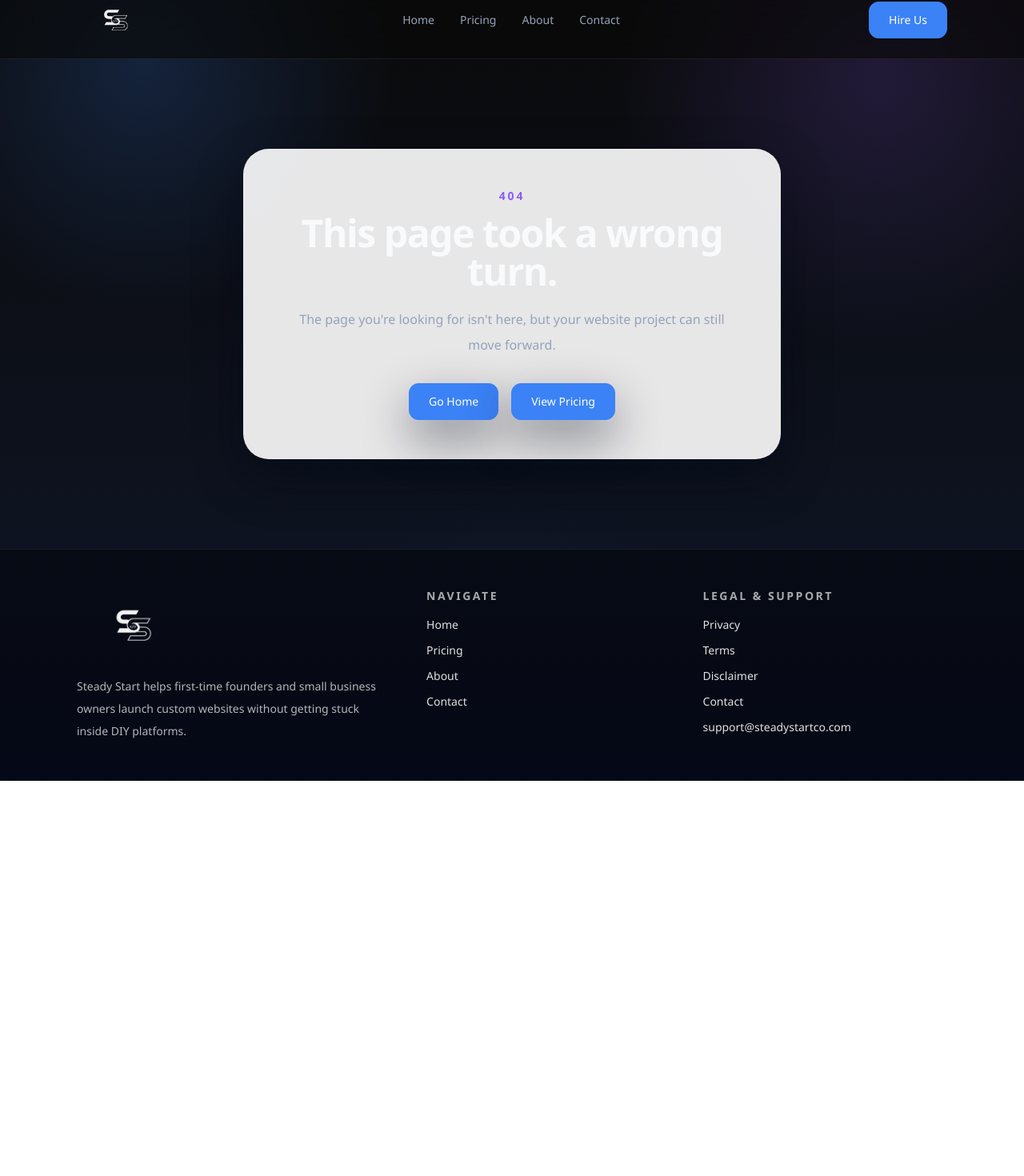
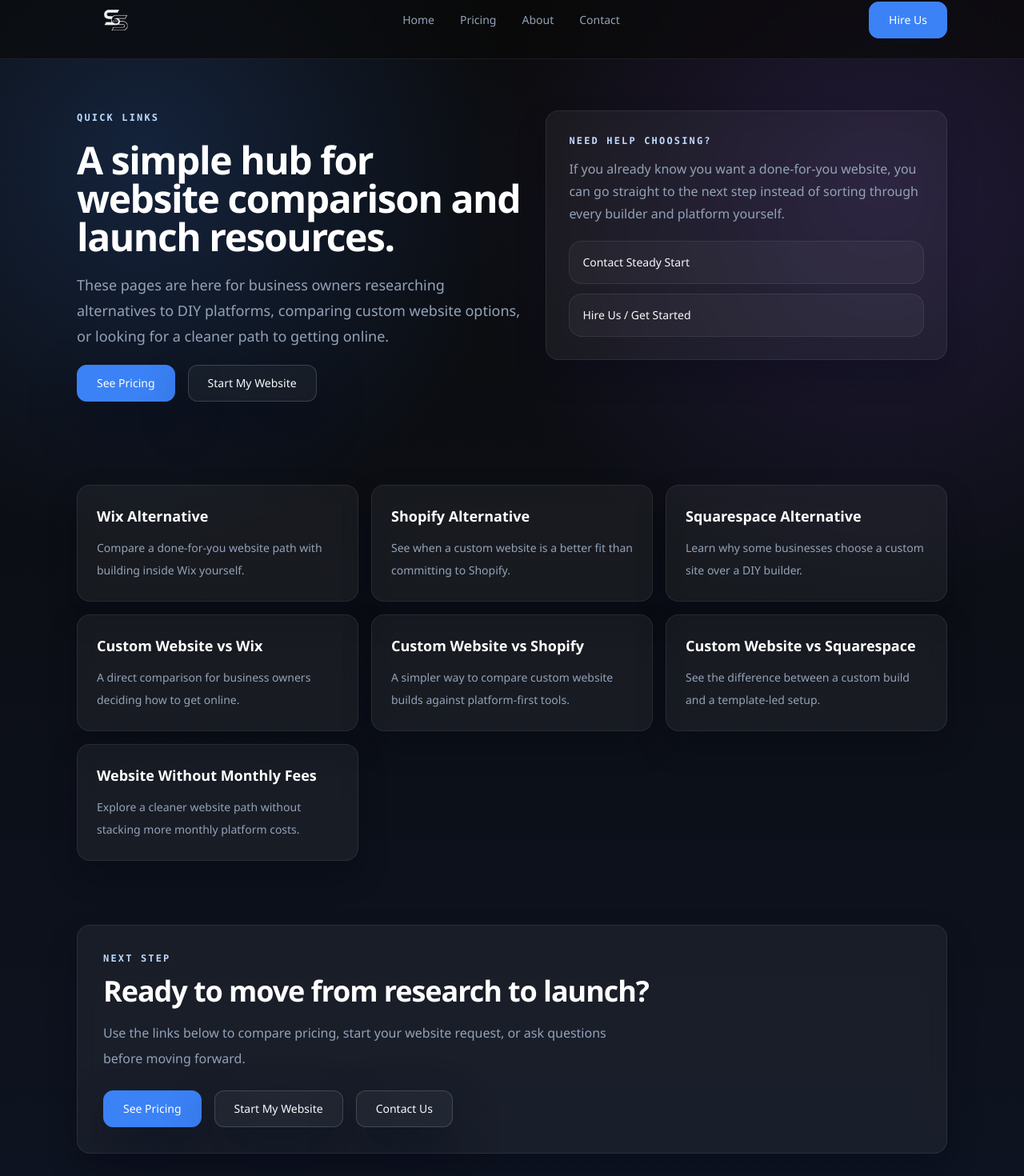
Before and after one commit to MySaaS1023/SS, a Next.js app: page /quick-links in a window 1280 px wide. Before the commit this address had no page. Shown: the part 23-1493 px from the top of the page at 80% size. Before the commit the page ends 999 px from the top, so only its background shows below. Built offline with nearby package versions, Linux system fonts and the light colour scheme.

Commit message:
Add quick links page and hidden SEO routes

```diff
--- /dev/null
+++ b/app/quick-links/page.tsx
@@ -0,0 +1,169 @@
+import type { Metadata } from "next";
+import Link from "next/link";
+
+import { CtaBanner } from "@/components/cta-banner";
+import { PageContainer } from "@/components/page-container";
+import { primaryButtonClass, secondaryButtonClass } from "@/lib/styles";
+
+const links = [
+  {
+    href: "/wix-alternative",
+    title: "Wix Alternative",
+    description: "Compare a done-for-you website path with building inside Wix yourself.",
+  },
+  {
+    href: "/shopify-alternative",
+    title: "Shopify Alternative",
+    description: "See when a custom website is a better fit than committing to Shopify.",
+  },
+  {
+    href: "/squarespace-alternative",
+    title: "Squarespace Alternative",
+    description: "Learn why some businesses choose a custom site over a DIY builder.",
+  },
+  {
+    href: "/custom-website-vs-wix",
+    title: "Custom Website vs Wix",
+    description: "A direct comparison for business owners deciding how to get online.",
+  },
+  {
+    href: "/custom-website-vs-shopify",
+    title: "Custom Website vs Shopify",
+    description: "A simpler way to compare custom website builds against platform-first tools.",
+  },
+  {
+    href: "/custom-website-vs-squarespace",
+    title: "Custom Website vs Squarespace",
+    description: "See the difference between a custom build and a template-led setup.",
+  },
+  {
+    href: "/website-without-monthly-fees",
+    title: "Website Without Monthly Fees",
+    description: "Explore a cleaner website path without stacking more monthly platform costs.",
+  },
+];
+
+export const metadata: Metadata = {
+  title: "Quick Links | Steady Start",
+  description:
+    "Explore Steady Start comparison pages and quick resources for business owners choosing a done-for-you website.",
+  alternates: {
+    canonical: "https://www.steadystartco.com/quick-links",
+  },
+};
+
+export default function QuickLinksPage() {
+  return (
+    <>
+      <section className="py-14 sm:py-16">
+        <PageContainer>
+          <div className="grid gap-8 lg:grid-cols-[1.05fr_0.95fr] lg:items-start">
+            <div className="space-y-5">
+              <p className="section-kicker">Quick Links</p>
+              <h1 className="max-w-3xl text-4xl font-semibold tracking-[-0.03em] text-white sm:text-5xl">
+                A simple hub for website comparison and launch resources.
+              </h1>
+              <p className="max-w-2xl text-base leading-8 text-[var(--muted)] sm:text-lg">
+                These pages are here for business owners researching alternatives to DIY
+                platforms, comparing custom website options, or looking for a cleaner
+                path to getting online.
+              </p>
+              <div className="flex flex-col gap-4 sm:flex-row">
+                <Link
+                  href="/pricing"
+                  className={`${primaryButtonClass} force-white-btn text-sm shadow-[var(--shadow)]`}
+                >
+                  See Pricing
+                </Link>
+                <Link
+                  href="/get-started"
+                  className={`${secondaryButtonClass} text-sm shadow-[var(--shadow)]`}
+                >
+                  Start My Website
+                </Link>
+              </div>
+            </div>
+
+            <div className="glass-card p-6 sm:p-7">
+              <p className="section-kicker">Need Help Choosing?</p>
+              <p className="mt-3 text-sm leading-7 text-[var(--muted)] sm:text-base">
+                If you already know you want a done-for-you website, you can go straight to
+                the next step instead of sorting through every builder and platform yourself.
+              </p>
+              <div className="mt-5 space-y-3">
+                <Link
+                  href="/contact"
+                  className="block rounded-2xl border border-[rgba(255,255,255,0.08)] bg-[rgba(255,255,255,0.04)] px-4 py-4 text-sm text-white transition hover:border-[rgba(59,130,246,0.28)]"
+                >
+                  Contact Steady Start
+                </Link>
+                <Link
+                  href="/get-started"
+                  className="block rounded-2xl border border-[rgba(255,255,255,0.08)] bg-[rgba(255,255,255,0.04)] px-4 py-4 text-sm text-white transition hover:border-[rgba(59,130,246,0.28)]"
+                >
+                  Hire Us / Get Started
+                </Link>
+              </div>
+            </div>
+          </div>
+        </PageContainer>
+      </section>
+
+      <section className="py-8 sm:py-10">
+        <PageContainer>
+          <div className="grid gap-4 md:grid-cols-2 xl:grid-cols-3">
+            {links.map((link) => (
+              <Link
+                key={link.href}
+                href={link.href}
+                className="glass-card block p-6 transition hover:border-[rgba(59,130,246,0.28)] hover:-translate-y-0.5"
+              >
+                <p className="text-lg font-semibold text-white">{link.title}</p>
+                <p className="mt-3 text-sm leading-7 text-[var(--muted)]">
+                  {link.description}
+                </p>
+              </Link>
+            ))}
+          </div>
+        </PageContainer>
+      </section>
+
+      <section className="py-8 sm:py-10">
+        <PageContainer>
+          <div className="glass-card p-6 sm:p-8">
+            <p className="section-kicker">Next Step</p>
+            <h2 className="mt-3 text-3xl font-semibold tracking-[-0.03em] text-white sm:text-4xl">
+              Ready to move from research to launch?
+            </h2>
+            <p className="mt-4 max-w-2xl text-base leading-8 text-[var(--muted)]">
+              Use the links below to compare pricing, start your website request, or ask
+              questions before moving forward.
+            </p>
+            <div className="mt-6 flex flex-col gap-4 sm:flex-row">
+              <Link
+                href="/pricing"
+                className={`${primaryButtonClass} force-white-btn text-sm shadow-[var(--shadow)]`}
+              >
+                See Pricing
+              </Link>
+              <Link
+                href="/get-started"
+                className={`${secondaryButtonClass} text-sm shadow-[var(--shadow)]`}
+              >
+                Start My Website
+              </Link>
+              <Link
+                href="/contact"
+                className={`${secondaryButtonClass} text-sm shadow-[var(--shadow)]`}
+              >
+                Contact Us
+              </Link>
+            </div>
+          </div>
+        </PageContainer>
+      </section>
+
+      <CtaBanner buttonLabel="Start My Website" kickerText="" />
+    </>
+  );
+}
--- a/app/sitemap.ts
+++ b/app/sitemap.ts
@@ -8,6 +8,7 @@ const routes = [
   "/get-started",
   "/about",
   "/contact",
+  "/quick-links",
   "/privacy",
   "/terms",
   "/disclaimer",
--- a/components/site-footer.tsx
+++ b/components/site-footer.tsx
@@ -9,6 +9,7 @@ const legalLinks = [
   { href: "/terms", label: "Terms" },
   { href: "/disclaimer", label: "Disclaimer" },
   { href: "/contact", label: "Contact" },
+  { href: "/quick-links", label: "Quick Links" },
 ];
 
 export function SiteFooter() {
```
